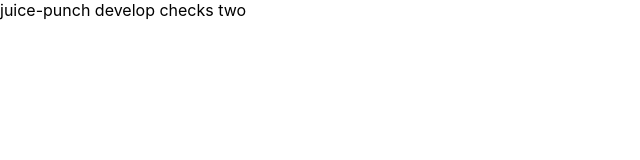
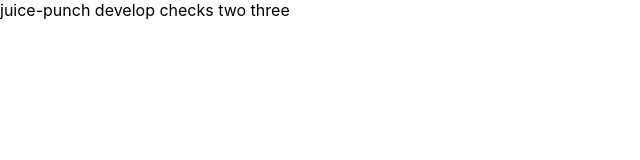
Before and after one commit to juice-punch/juice-punch, a React (Create React App) app: page / in a window 1280 px wide. Shown: the top 160 px of the page, without its empty margins (0-640 px from the left). Built offline with nearby package versions, Linux system fonts and the light colour scheme.

Commit message:
check: two three

```diff
--- a/src/App.tsx
+++ b/src/App.tsx
@@ -5,7 +5,7 @@ class App extends Component {
   render() {
     return (
       <div className="App">
-        juice-punch develop checks two
+        juice-punch develop checks two three
       </div>
     );
   }
```
